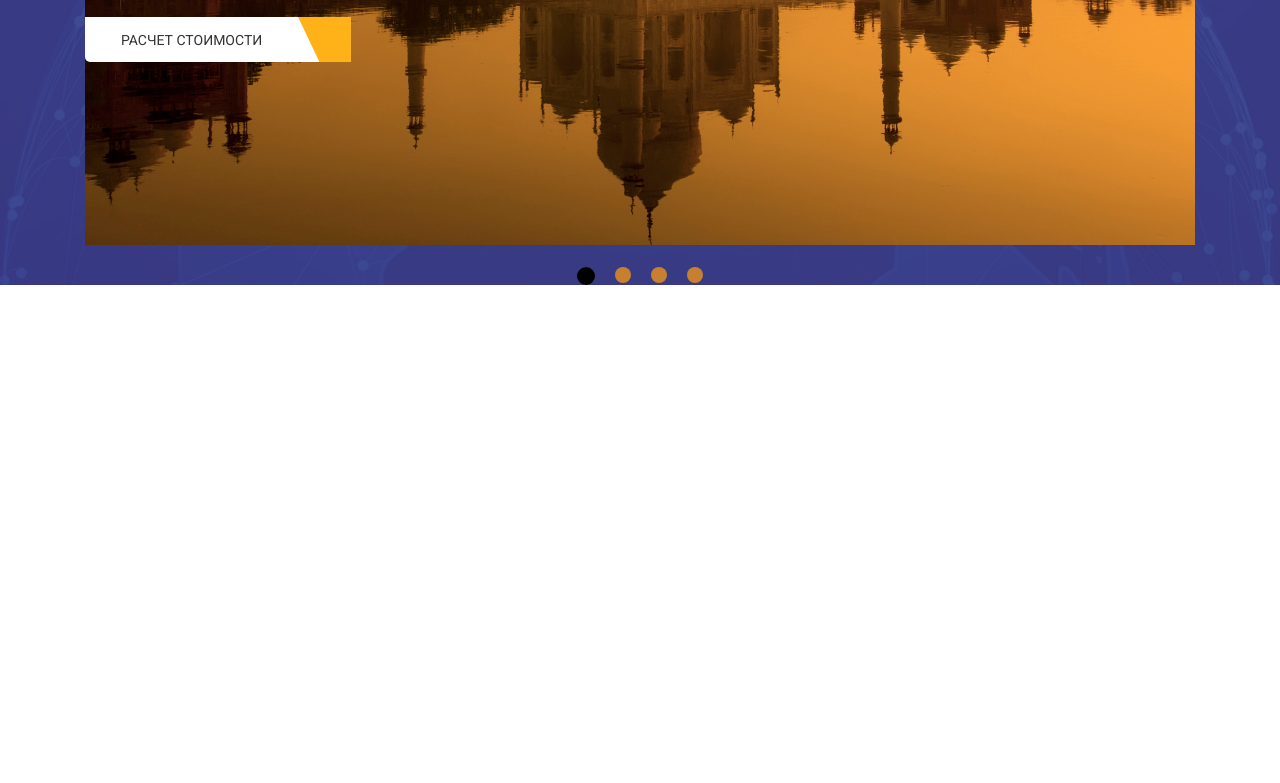
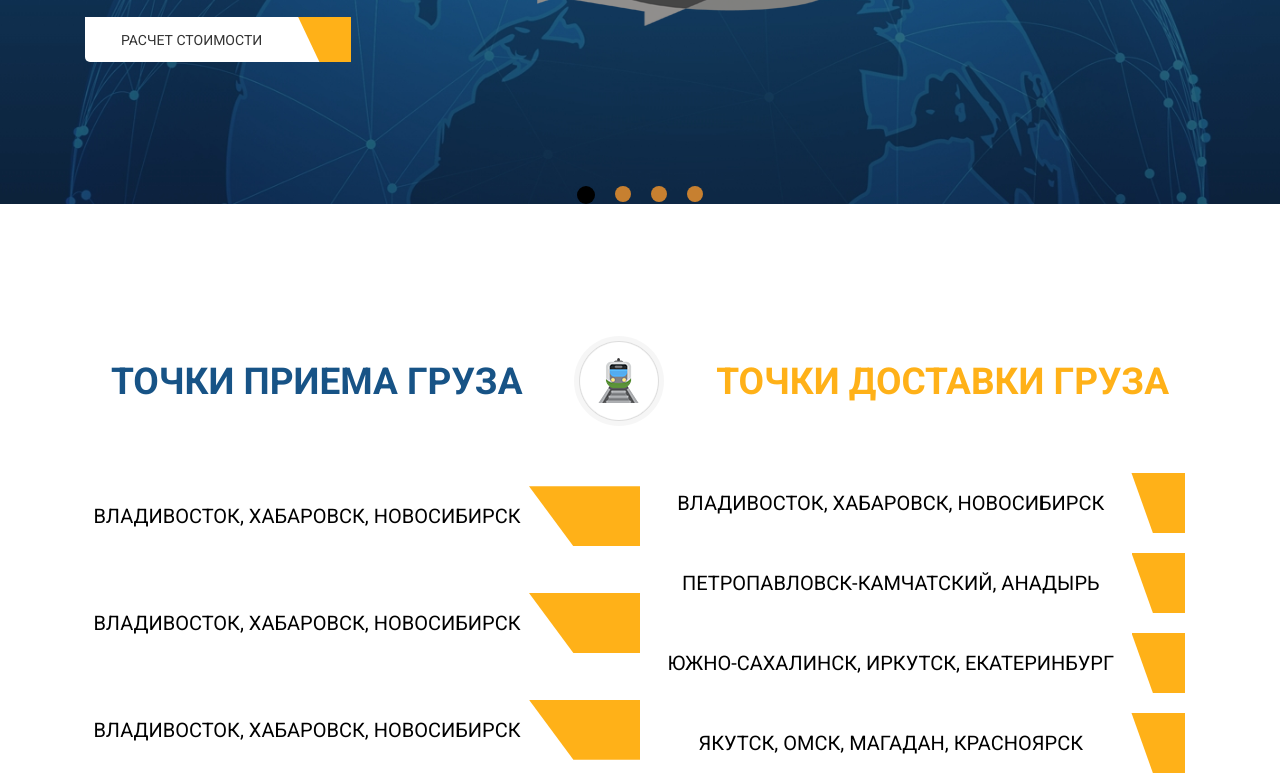
Before and after one commit to dewfors/groupst-2018, a website: page 0001/src/index.html in a window 1280 px wide. Shown: the part 579-1362 px from the top of the page. Before the commit the page ends 864 px from the top, so only its background shows below. Drawn offline with nearby package versions, Linux system fonts and the light colour scheme.

Commit message:
0009 - заменил бэграунд слайдера, начал делать раздел приемка-доставка

```diff
--- a/0001/src/css/main.css
+++ b/0001/src/css/main.css
@@ -23,7 +23,7 @@ body {
 }
 
 .btn-poligon-right .txt {
-  margin: 0 auto;
+  margin: auto;
   font-size: 1em;
 }
 
@@ -251,7 +251,7 @@ body {
 
 .main .slider-block {
   position: relative;
-  background: #373737 url("../img/slider/sl-bg.jpg") center no-repeat;
+  background: #373737 url("../img/slider/slider-bg-2.jpg") center no-repeat;
   background-size: cover;
 }
 
@@ -261,7 +261,6 @@ body {
   left: 0;
   width: 100%;
   height: 100%;
-  background-color: rgba(0, 0, 100, 0.7);
 }
 
 .main .slider-block .slider {
@@ -436,3 +435,93 @@ body {
   height: 18px;
   width: 18px;
 }
+
+.accept-shipp-block--title {
+  display: -webkit-box;
+  display: -ms-flexbox;
+  display: flex;
+  -ms-flex-pack: distribute;
+  justify-content: space-around;
+  -webkit-box-align: center;
+  -ms-flex-align: center;
+  align-items: center;
+  text-align: center;
+  margin-top: 132px;
+}
+
+.accept-shipp-block--title__accept {
+  font-size: 37px;
+  font-weight: 700;
+  text-transform: uppercase;
+  color: #175386;
+}
+
+.accept-shipp-block--title__shipp {
+  font-size: 37px;
+  font-weight: 700;
+  text-transform: uppercase;
+  color: #ffb118;
+}
+
+.accept-shipp-block--items {
+  display: -webkit-box;
+  display: -ms-flexbox;
+  display: flex;
+  -webkit-box-pack: justify;
+  -ms-flex-pack: justify;
+  justify-content: space-between;
+  -webkit-box-align: stretch;
+  -ms-flex-align: stretch;
+  align-items: stretch;
+  text-align: center;
+  font-size: 20px;
+  font-weight: 500;
+  text-transform: uppercase;
+  margin-top: 35px;
+}
+
+.accept-shipp-block--items__accept {
+  width: 50%;
+  display: -webkit-box;
+  display: -ms-flexbox;
+  display: flex;
+  -webkit-box-orient: vertical;
+  -webkit-box-direction: normal;
+  -ms-flex-direction: column;
+  flex-direction: column;
+  -webkit-box-align: stretch;
+  -ms-flex-align: stretch;
+  align-items: stretch;
+  -ms-flex-pack: distribute;
+  justify-content: space-around;
+}
+
+.accept-shipp-block--items__shipp {
+  width: 50%;
+}
+
+.accept-shipp-block--items__shipp-item {
+  padding: 10px;
+}
+
+.accept-shipp-block--items__shipp-item .btn-poligon-right {
+  width: 100%;
+  background-color: #fff;
+  display: -webkit-box;
+  display: -ms-flexbox;
+  display: flex;
+  height: 3em;
+}
+
+.accept-shipp-block--items__shipp-item .btn-poligon-right .txt {
+  margin: auto;
+  font-size: 1em;
+}
+
+.accept-shipp-block--items__shipp-item .btn-poligon-right .poligon-right {
+  width: 10%;
+  height: 100%;
+  background-color: #ffb118;
+  -webkit-clip-path: polygon(0% 0%, 100% 0%, 100% 100%, 40% 100%);
+  clip-path: polygon(0% 0%, 100% 0%, 100% 100%, 40% 100%);
+}
--- a/0001/src/index.html
+++ b/0001/src/index.html
@@ -180,7 +180,7 @@
 
                         <a href="http://yandex.ru" target="_blank">
                             <div class="btn-poligon-right">
-                                <div class="txt">ОТВЕТСТВЕННОЕ ХРАНЕНИЕ</div>
+                                <div class="txt">ответственное хранение</div>
                                 <div class="poligon-right"></div>
                             </div>
                         </a>
@@ -203,16 +203,16 @@
                 <div class="wrap">
 
                     <div class="slider-item fade">
-                        <img src="img/slider/111/slider_1.jpg" alt="slider">
+                        <img src="img/slider/train-1.png" alt="slider">
                     </div>
                     <div class="slider-item fade">
-                        <img src="img/slider/111/slider_2.jpg" alt="slider">
+                        <img src="img/slider/train-2.png" alt="slider">
                     </div>
                     <div class="slider-item fade">
-                        <img src="img/slider/111/slider_3.jpg" alt="slider">
+                        <img src="img/slider/train-3.png" alt="slider">
                     </div>
                     <div class="slider-item fade">
-                        <img src="img/slider/111/slider_4.jpg" alt="slider">
+                        <img src="img/slider/train-4.png" alt="slider">
                     </div>
 
                     <div class="prev"><div class="arrow-left"></div></div>
@@ -229,8 +229,85 @@
     </div>
     <!-- /.slider-block -->
 
+    <div class="accept-shipp-block">
+
+        <div class="container">
+            <div class="accept-shipp-block--title">
+                <div class="accept-shipp-block--title__accept">
+                    точки приема груза
+                </div>
+                <div class="accept-shipp-block--title__img">
+                    <img src="img/priemka-dostavka/accept.png" alt="accept & shipp">
+                </div>
+                <div class="accept-shipp-block--title__shipp">
+                    точки доставки груза
+                </div>
+            </div>
+            <!-- /.accept-shipp-block--title -->
+            <div class="accept-shipp-block--items">
+                <div class="accept-shipp-block--items__accept">
+                    <div class="accept-shipp-block--items__accept-item">
+                        <div class="btn-poligon-right">
+                            <div class="txt">ВЛАДИВОСТОК, ХАБАРОВСК, Новосибирск</div>
+                            <div class="poligon-right"></div>
+                        </div>
+                    </div>
+                    <div class="accept-shipp-block--items__accept-item">
+                        <div class="btn-poligon-right">
+                            <div class="txt">ВЛАДИВОСТОК, ХАБАРОВСК, Новосибирск</div>
+                            <div class="poligon-right"></div>
+                        </div>
+                    </div>
+                    <div class="accept-shipp-block--items__accept-item">
+                        <div class="btn-poligon-right">
+                            <div class="txt">ВЛАДИВОСТОК, ХАБАРОВСК, Новосибирск</div>
+                            <div class="poligon-right"></div>
+                        </div>
+                    </div>
 
 
+
+
+                </div>
+                <!-- /.accept-shipp-block--items__accept -->
+                <div class="accept-shipp-block--items__shipp">
+                    <div class="accept-shipp-block--items__shipp-item">
+                        <div class="btn-poligon-right">
+                            <div class="txt">ВЛАДИВОСТОК, ХАБАРОВСК, Новосибирск</div>
+                            <div class="poligon-right"></div>
+                        </div>
+                    </div>
+
+                    <div class="accept-shipp-block--items__shipp-item">
+                        <div class="btn-poligon-right">
+                            <div class="txt">петропавловск-камчатский, Анадырь</div>
+                            <div class="poligon-right"></div>
+                        </div>
+                    </div>
+
+                    <div class="accept-shipp-block--items__shipp-item">
+                        <div class="btn-poligon-right">
+                            <div class="txt">ЮЖНО-САХАЛИНСК, Иркутск, Екатеринбург</div>
+                            <div class="poligon-right"></div>
+                        </div>
+                    </div>
+
+                    <div class="accept-shipp-block--items__shipp-item">
+                        <div class="btn-poligon-right">
+                            <div class="txt">Якутск, Омск, Магадан, Красноярск</div>
+                            <div class="poligon-right"></div>
+                        </div>
+                    </div>
+
+                </div>
+                <!-- /.accept-shipp-block--items__shipp -->
+            </div>
+            <!-- /.accept-shipp-block--items -->
+        </div>
+        <!-- /.container -->
+
+    </div>
+    <!-- /.accept-shipp-block -->
 
 
 
--- /dev/null
+++ b/0001/src/sass/_accept.sass
@@ -0,0 +1,54 @@
+.accept-shipp-block
+  &--title
+    display: flex
+    justify-content: space-around
+    align-items: center
+    text-align: center
+    margin-top: 132px
+    &__accept
+      font-size: 37px
+      font-weight: 700
+      text-transform: uppercase
+      color: #175386
+    &__img
+      //width: 100%
+    &__shipp
+      font-size: 37px
+      font-weight: 700
+      text-transform: uppercase
+      color: #ffb118
+
+  &--items
+    display: flex
+    justify-content: space-between
+    //align-items: center
+    align-items: stretch
+    text-align: center
+    font-size: 20px
+    font-weight: 500
+    text-transform: uppercase
+    margin-top: 35px
+    &__accept
+      width: 50%
+      display: flex
+      flex-direction: column
+      align-items: stretch
+      justify-content: space-around
+      //align-content: space-between
+    &__shipp
+      width: 50%
+      &-item
+        padding: 10px
+        .btn-poligon-right
+          width: 100%
+          background-color: #fff
+          display: flex
+          height: 3em
+          .txt
+            margin: auto
+            font-size: 1em
+          .poligon-right
+            width: 10%
+            height: 100%
+            background-color: $active-background-color-gold
+            clip-path: polygon(0% 0%, 100% 0%, 100% 100%, 40% 100%)
--- a/0001/src/sass/_interface.sass
+++ b/0001/src/sass/_interface.sass
@@ -14,7 +14,7 @@
   display: flex
   height: 3em
   .txt
-    margin: 0 auto
+    margin: auto
     font-size: 1em
   .poligon-right
     width: 20%
--- a/0001/src/sass/_slider.sass
+++ b/0001/src/sass/_slider.sass
@@ -4,7 +4,7 @@
   .slider-block
     position: relative
     //background: #373737 url("../img/slider/111/main-bg.jpg") center no-repeat
-    background: #373737 url("../img/slider/sl-bg.jpg") center no-repeat
+    background: #373737 url("../img/slider/slider-bg-2.jpg") center no-repeat
     background-size: cover
 
     .slider-overlay
@@ -13,7 +13,7 @@
       left: 0
       width: 100%
       height: 100%
-      background-color: rgba(0,0,100,.7)
+      //background-color: rgba(23,82,134,.8)
       //z-index: 0
 
     .slider
--- a/0001/src/sass/style.sass
+++ b/0001/src/sass/style.sass
@@ -9,3 +9,4 @@ body
 @import "header"
 @import "header2"
 @import "slider"
+@import "_accept"
```
Also changed, not shown: 0001/src/img/priemka-dostavka/accept.png (renamed from 0001/src/img/priemka-dostavka/3-layers.png), 0001/src/img/slider/111/-----42.png (added), 0001/src/img/slider/slider-bg-1.jpg (added), 0001/src/img/slider/slider-bg-1.png (added), 0001/src/img/slider/slider-bg-2.jpg (added), 0001/src/img/slider/slider-bg-2.png (added), 0001/src/img/slider/train-1.png (added), 0001/src/img/slider/train-2.png (added), 0001/src/img/slider/train-3.png (added), 0001/src/img/slider/train-4.png (added).
